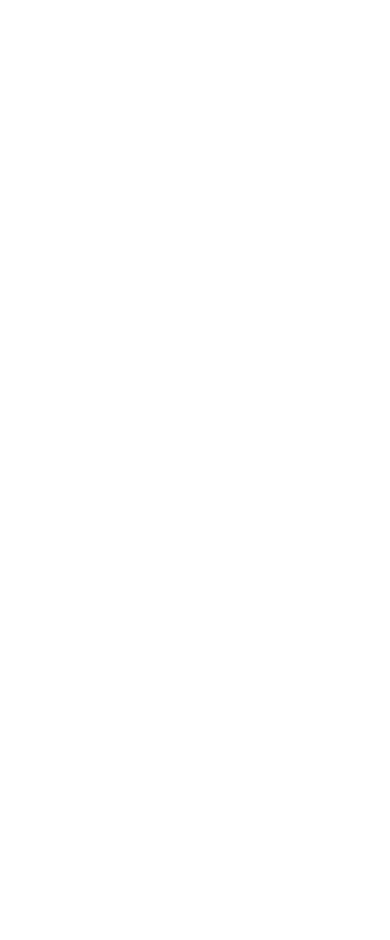
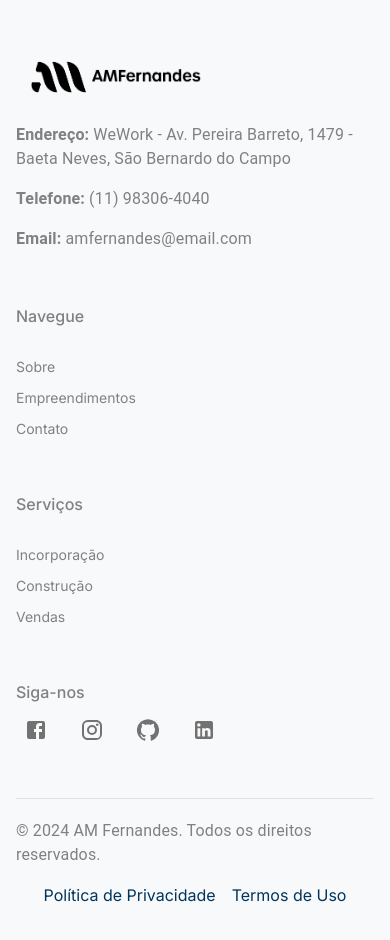
Before and after one commit to itseriqq/desafio-am-fernandes, a Next.js app: page /imoveis in a window 390 px wide. Shown: the part 720-1660 px from the top of the page. Before the commit the page ends 844 px from the top, so only its background shows below. Built offline with nearby package versions, Linux system fonts and the light colour scheme; no server answers.

Commit message:
Placed real location and phone infos on contact page

```diff
--- /dev/null
+++ b/src/app/components/Footer/Footer.jsx
@@ -0,0 +1,94 @@
+import Link from "next/link";
+import { Container, Typography, Grid, IconButton, Box } from "@mui/material";
+
+import FacebookIcon from "@mui/icons-material/Facebook";
+import InstagramIcon from "@mui/icons-material/Instagram";
+import GitHubIcon from "@mui/icons-material/GitHub";
+import LinkedInIcon from "@mui/icons-material/LinkedIn";
+import styles from "./footer.module.css";
+import GlobalStyles from "@/app/globals.css"
+
+export default function Footer() {
+    return (
+        <footer className={styles.footer}>
+            <Container>
+                <Grid container spacing={4}>
+                    <Grid item xs={12} md={6} lg={3}>
+                        <Box className={styles.info}>
+                            <Link href='/'>
+                                <img src="/logo.png" width="200" height="60" className="d-inline-block align-top" alt="Logo" />
+                            </Link>
+                            <Typography className={styles.infoText}>
+                                <strong>Endereço:</strong> WeWork - Av. Pereira Barreto, 1479 - Baeta Neves, São Bernardo do Campo
+                            </Typography>
+                            <Typography className={styles.infoText}>
+                                <strong>Telefone:</strong> (11) 98306-4040
+                            </Typography>
+                            <Typography className={styles.infoText}>
+                                <strong>Email:</strong> amfernandes@email.com
+                            </Typography>
+                        </Box>
+                    </Grid>
+                    <Grid item xs={12} md={6} lg={3} marginTop={3}>
+                        <h6>Navegue</h6>
+                        <Box className={styles.nav}>
+                            <Link href="/contato" className={`${styles.infoText} ${styles.navLink}`}>
+                                Sobre
+                            </Link>
+                            <Link href="/imoveis" className={`${styles.infoText} ${styles.navLink}`}>
+                                Empreendimentos
+                            </Link>
+                            <Link href="/contato" className={`${styles.infoText} ${styles.navLink}`}>
+                                Contato
+                            </Link>
+                        </Box>
+                    </Grid>
+                    <Grid item xs={12} md={6} lg={3} marginTop={3}>
+                        <h6>Serviços</h6>
+                        <Box className={styles.nav}>
+                            <Link href="/imoveis" className={`${styles.infoText} ${styles.navLink}`}>
+                                Incorporação
+                            </Link>
+                            <Link href="/imoveis" className={`${styles.infoText} ${styles.navLink}`}>
+                                Construção
+                            </Link>
+                            <Link href="/imoveis" className={`${styles.infoText} ${styles.navLink}`}>
+                                Vendas
+                            </Link>
+                        </Box>
+                    </Grid>
+                    <Grid item xs={12} md={6} lg={3} marginTop={3}>
+                        <h6>Siga-nos</h6>
+                        <Box className={styles.social}>
+                            <IconButton href="https://www.facebook.com/amfernandesincorporadora/" className={styles.socialIcon}>
+                                <FacebookIcon />
+                            </IconButton>
+                            <IconButton href="https://www.instagram.com/amfernandesinc/" className={styles.socialIcon}>
+                                <InstagramIcon />
+                            </IconButton>
+                            <IconButton href="https://github.com/am-fernandes" className={styles.socialIcon}>
+                                <GitHubIcon />
+                            </IconButton>
+                            <IconButton href="https://www.linkedin.com/company/am-fernandes" className={styles.socialIcon}>
+                                <LinkedInIcon />
+                            </IconButton>
+                        </Box>
+                    </Grid>
+                </Grid>
+                <Box className={styles.footerBottom}>
+                    <Typography className={styles.copyRight}>
+                        &copy; 2024 AM Fernandes. Todos os direitos reservados.
+                    </Typography>
+                    <Box className={styles.footerLinks}>
+                        <Link href="#" className={styles.footerLink}>
+                            Política de Privacidade
+                        </Link>
+                        <Link href="#" className={styles.footerLink}>
+                            Termos de Uso
+                        </Link>
+                    </Box>
+                </Box>
+            </Container>
+        </footer>
+    );
+}
--- /dev/null
+++ b/src/app/components/Footer/footer.module.css
@@ -0,0 +1,89 @@
+.footer {
+    background-color: #f8f9fa; /* cor de fundo do footer */
+    padding: 3rem 0;
+    color: rgb(129,129,129); /* cor do texto */
+  }
+
+  .info {
+    display: flex;
+    flex-direction: column;
+    gap: 1rem;
+  }
+
+  .logoLink {
+    display: flex;
+    align-items: center;
+    gap: 0.5rem;
+    text-decoration: none;
+    color: inherit;
+  }
+
+  .logoText {
+    font-size: 1.25rem;
+    font-weight: bold;
+  }
+
+  .icon {
+    font-size: 2rem;
+  }
+
+  .infoText {
+    font-size: 0.875rem;
+  }
+
+  .nav {
+    display: flex;
+    flex-direction: column;
+    gap: 10px;
+    margin-top: 30px;
+  }
+
+  .navLink {
+    text-decoration: none;
+    color: rgb(129,129,129);
+  }
+
+  .navLink:hover {
+    color: #00355E;
+  }
+
+  .social {
+    display: flex;
+    gap: 1rem;
+  }
+
+  .socialIcon {
+    color: #6c757d;
+  }
+
+  .socialIcon:hover {
+    color: #00355E;
+  }
+
+  .footerBottom {
+    margin-top: 3rem;
+    border-top: 1px solid #dee2e6;
+    padding-top: 20px;
+    display: flex;
+    flex-direction: column;
+    align-items: center;
+    gap: 1rem;
+  }
+
+  .copyRight {
+    font-size: 0.875rem;
+  }
+
+  .footerLinks {
+    display: flex;
+    gap: 1rem;
+  }
+
+  .footerLink {
+    text-decoration: none;
+    color: #00355E;
+  }
+
+  .footerLink:hover {
+    color: #00355E;
+  }
--- a/src/app/contato/contato.module.css
+++ b/src/app/contato/contato.module.css
@@ -87,6 +87,7 @@
     gap: 5px;
 }
 
+
 .infoContato h1, .infoLocal h1 {
     font-size: 28px;
     font-weight: 700;
--- a/src/app/contato/page.jsx
+++ b/src/app/contato/page.jsx
@@ -77,11 +77,11 @@ const ContatoPage = () => {
               <h1>Informações de Contato</h1>
               <div className={styles.item}>
                 <LocationOnOutlinedIcon />
-                <span>Rua Tal, 123 - Santo André, SP</span>
+                <span>Av. Pereira Barreto, 1479 - Baeta Neves, São Bernardo do Campo</span>
               </div>
               <div className={styles.item}>
                 <LocalPhoneOutlinedIcon />
-                <span>(11) 5999-9999</span>
+                <span>(11) 98306-4040</span>
               </div>
               <div className={styles.item}>
                 <EmailOutlinedIcon />
--- a/src/app/imoveis/page.jsx
+++ b/src/app/imoveis/page.jsx
@@ -152,14 +152,19 @@ export default function ImoveisPage() {
         </div>
       </div>
 
+      {loading ? (
+        ' '
+      ) : (
         <div className={styles.paginationContainer}>
           <Pagination
             count={totalPages}
             page={currentPage}
             onChange={(event, value) => setCurrentPage(value)}
             color="primary"
+            shape="rounded"
           />
         </div>
+      )}
 
       <div className={styles.imoveisContainer}>
         {loading ? <p>Carregando os imóveis...</p> : error ? <p>Erro no carregamento</p> : paginatedImoveis.length === 0 ? (
@@ -173,15 +178,19 @@ export default function ImoveisPage() {
         )}
       </div>
 
+      {loading ? (
+        ' '
+      ) : (
         <div className={styles.paginationContainer}>
           <Pagination
-          style={{ marginBottom: '60px' }}
             count={totalPages}
             page={currentPage}
             onChange={(event, value) => setCurrentPage(value)}
             color="primary"
+            shape="rounded"
           />
         </div>
+      )}
     </>
   );
 }
--- a/src/app/layout.js
+++ b/src/app/layout.js
@@ -1,7 +1,8 @@
 import { Inter } from "next/font/google";
 import 'bootstrap/dist/css/bootstrap.min.css';
 import "./globals.css";
-import NavbarAMFernandes from "./components/Navbar/Navbar";
+import Navbar from "./components/Navbar/Navbar";
+import Footer from "./components/Footer/Footer.jsx";
 
 const inter = Inter({ subsets: ["latin"] });
 
@@ -14,8 +15,9 @@ export default function RootLayout({ children }) {
   return (
     <html lang="en">
       <body className={inter.className}>
-        <NavbarAMFernandes></NavbarAMFernandes>
+        <Navbar></Navbar>
         {children}
+        <Footer></Footer>
         </body>
     </html>
   );
```
Lines whose indentation alone changed are shown as unchanged.
